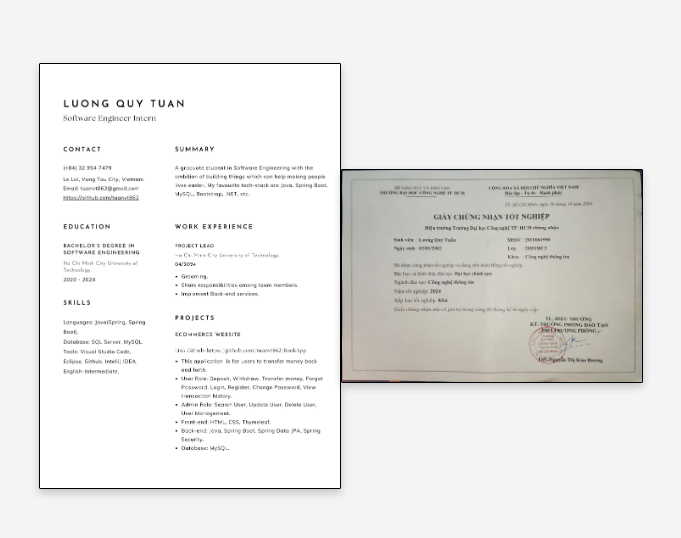
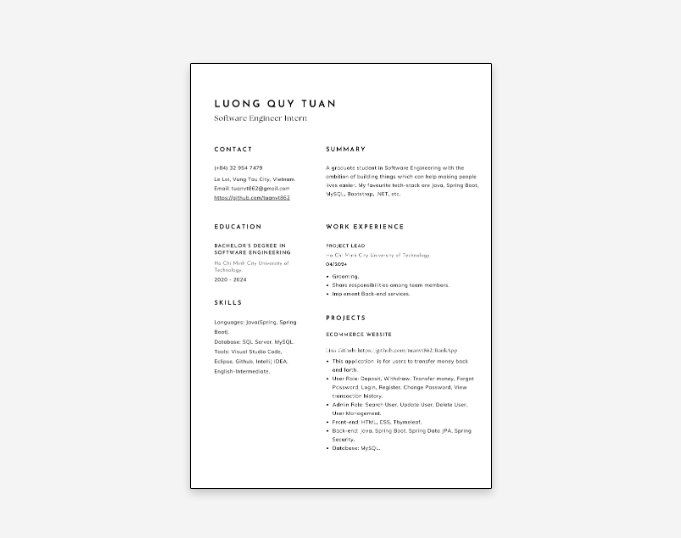
Before and after one commit to tuanvt862/c-v, a plain HTML site: page index.html in a window 1280 px wide. Shown: the part 132-670 px from the top of the page, without its empty margins (299-980 px from the left). Drawn offline with Linux system fonts and the light colour scheme.

Commit message:
update cv

```diff
--- a/index.html
+++ b/index.html
@@ -28,8 +28,6 @@
   <!-- Container bao quanh để căn giữa -->
   <div class="container">
     <img src="Lương Quý Tuấn-JAVA.jpg" alt="Hình ảnh minh họa" class="image">
-    <br>
-    <img src="bangtotnghieptamthoi.jpg" alt="Hình ảnh minh họa" class="image">
   </div>
 </body>
 </html>
```
